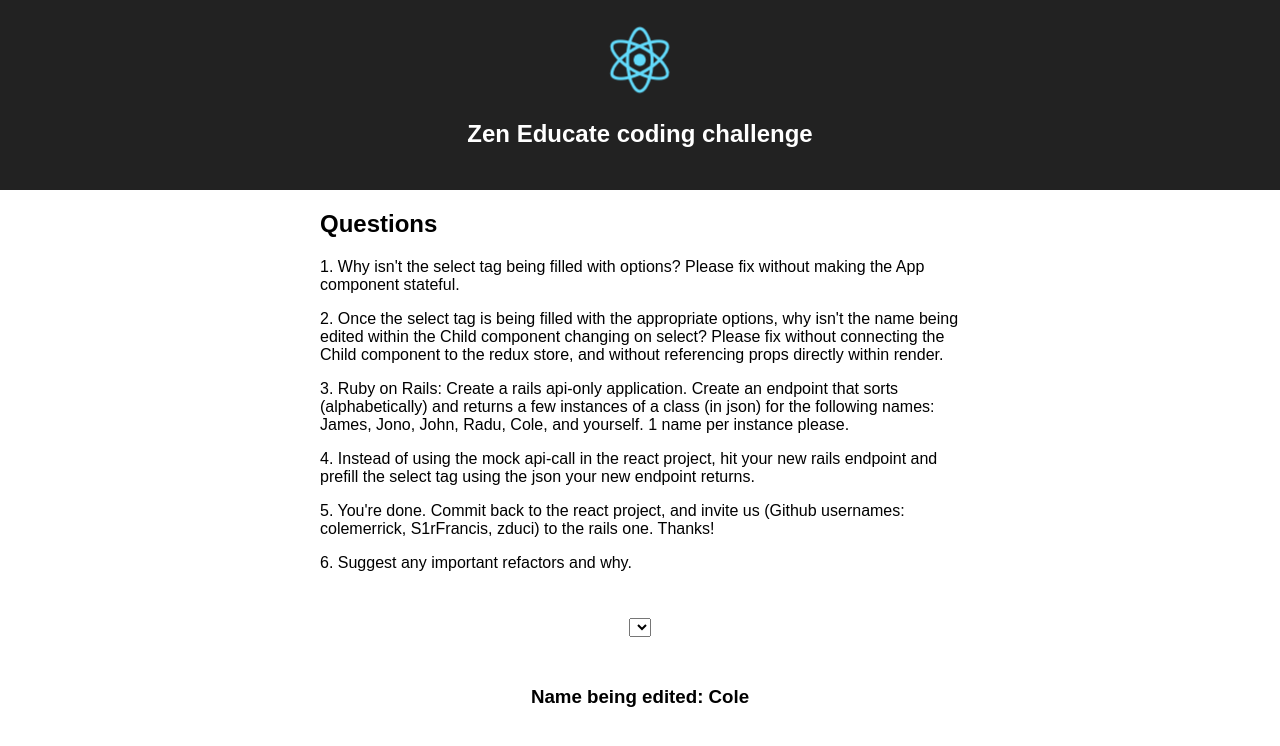
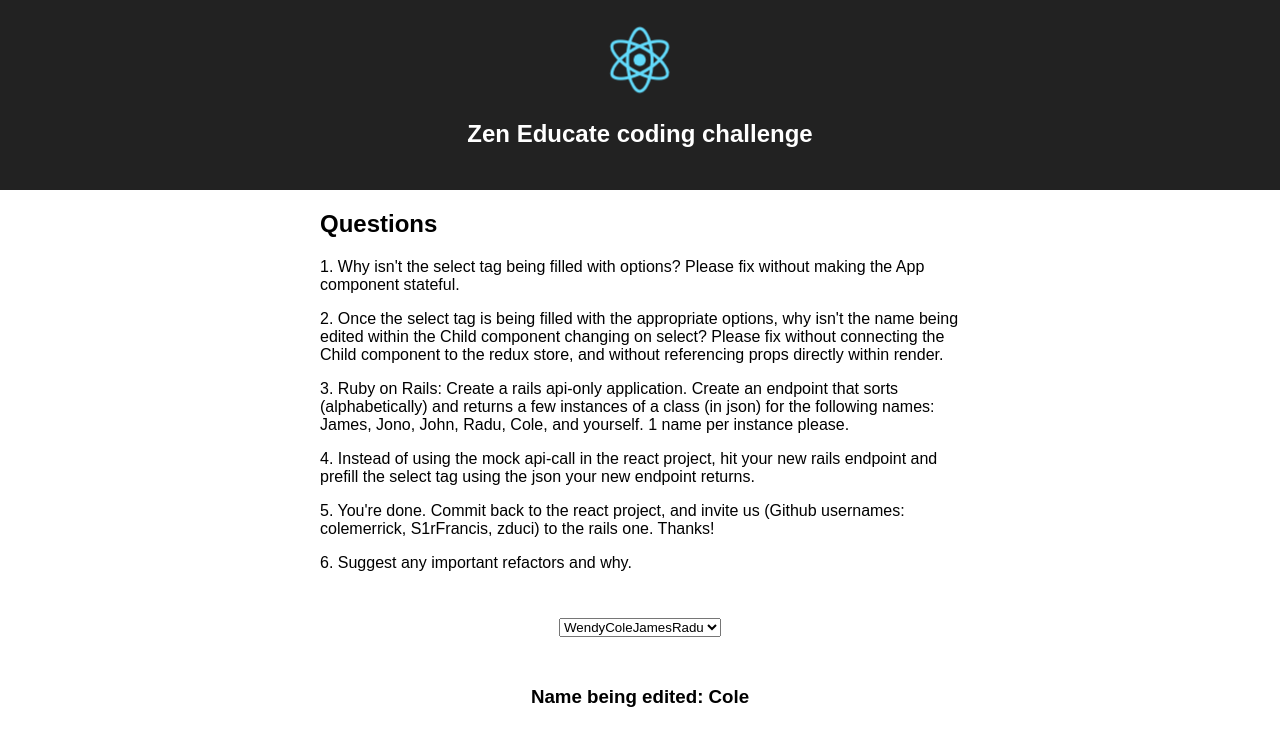
Before and after one commit to wensug/coding_challenge_wg, a React (Create React App) app: page / in a window 1280 px wide. Shown: the top 746 px of the page. Built offline with nearby package versions, Linux system fonts and the light colour scheme.

Commit message:
first commit coding challenge

```diff
--- a/src/App.js
+++ b/src/App.js
@@ -61,6 +61,7 @@ class App extends Component {
           onChange={event => this.onSelect(event)}
           id="selector"
           value={this.props.names.selected_name}>
+          <option id="option">{this.props.names.list}</option>
         </select>
 
         <ChildComponent selected_name={this.props.names.selected_name} />
--- a/src/redux/actions.js
+++ b/src/redux/actions.js
@@ -13,7 +13,7 @@ Actions.setName = function setName(selected_name) {
 Actions.getList = function getList() {
   return dispatch => {
     /* mocking api call - don't change */
-    const list = ["You", "Cole", "James", "Radu"]
+    const list = ["Wendy", "Cole", "James", "Radu"]
     setTimeout(function() {
       dispatch({
         type: GET_LIST,
```
Also changed, not shown: 1 other file (tests, documents, lock files or other folders).
